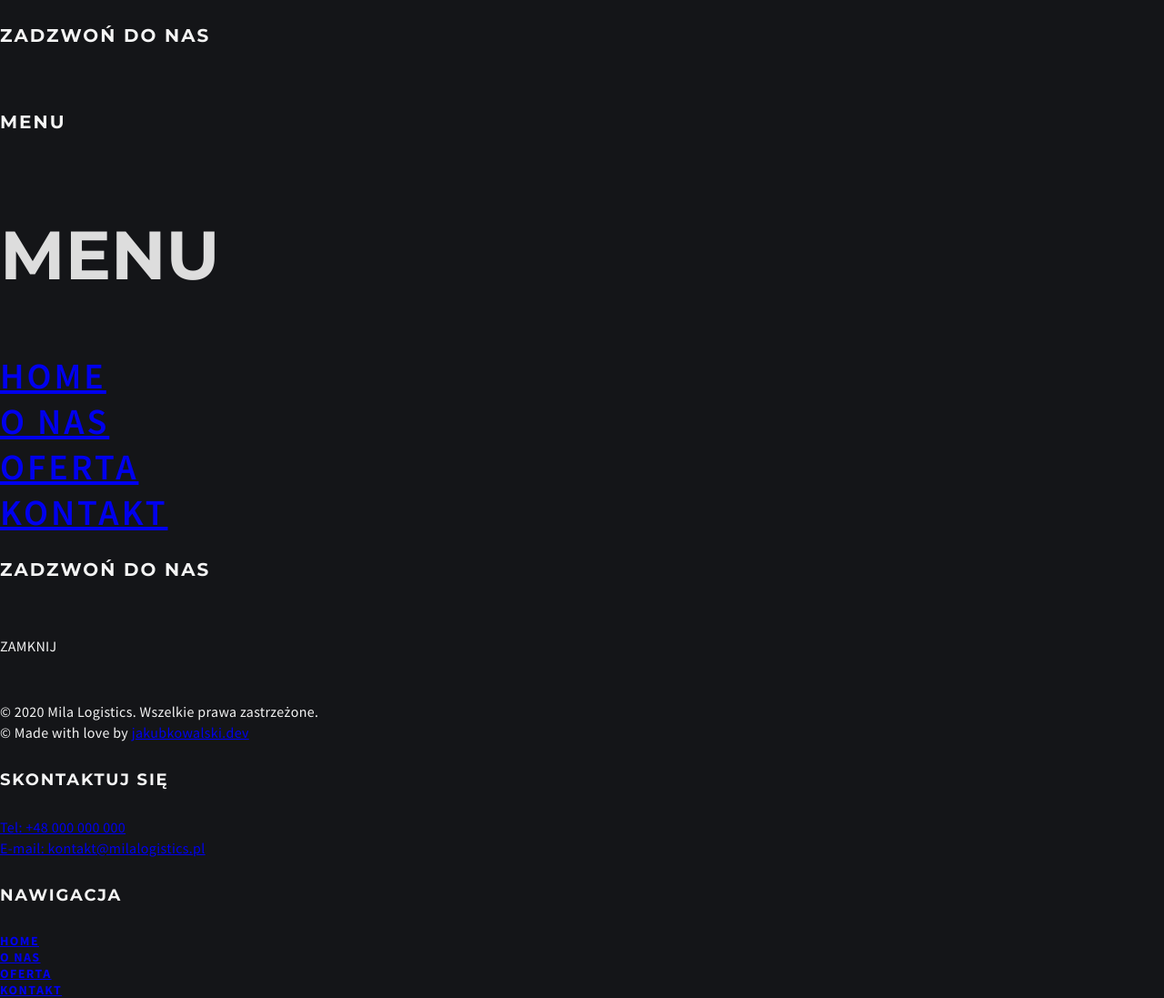
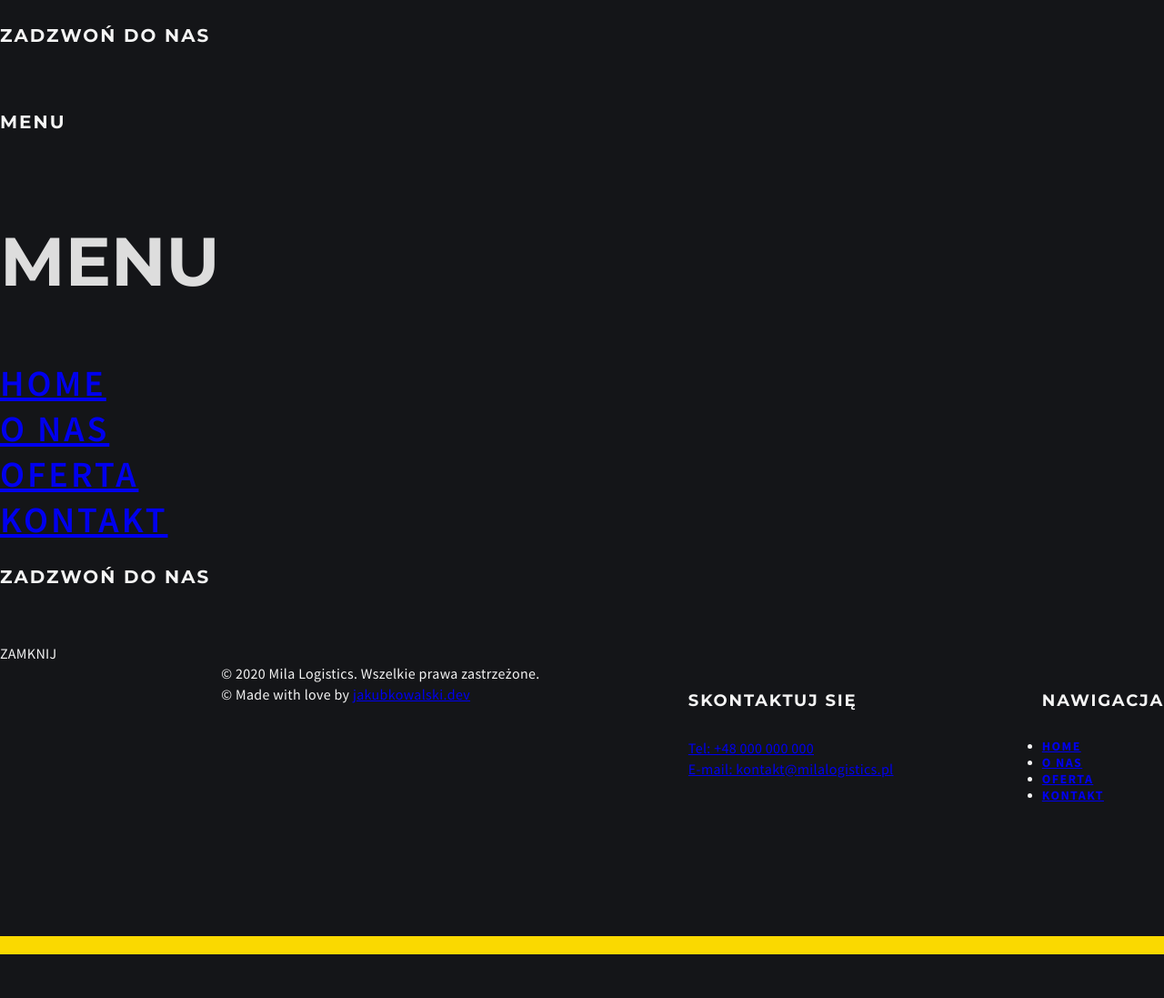
Before and after one commit to Nigtellios/milalogistics, a PHP site: page / in a window 1280 px wide. Shown: the whole page at 91% size. After the commit the page ends 1049 px from the top, so only its background shows below. Run offline with PHP 8.4, Linux system fonts and the light colour scheme; some web fonts are replaced.

Commit message:
v0.02
+ some changes

```diff
--- a/css/style.css
+++ b/css/style.css
@@ -51,7 +51,22 @@ body {
   width: 100%;
   display: flex;
   flex-direction: column;
+  justify-content: center;
   background: #141518;
+}
+
+nav {
+  min-height: 180px;
+  width: 90%;
+}
+
+footer {
+  width: 100%;
+  min-height: 300px;
+  display: flex;
+  flex-flow: row wrap;
+  justify-content: space-between;
+  border-bottom: 20px solid #FAD900;
 }
 
 img {
--- a/index.html
+++ b/index.html
@@ -12,7 +12,7 @@
 
   <body>
 
-    <nav> <!-- NavBar -->
+    <nav class="w-90"> <!-- NavBar -->
       <div class="nav--callus">
         <h4>ZADZWOŃ DO NAS</h4>
       </div>
@@ -45,7 +45,7 @@
       </aside>
     </section> <!-- End of Full Window Menu -->
 
-    <main>
+    <main> <!-- Sections -->
 
       <section class="container hero">
         <div class="wrapper w-90">
@@ -88,7 +88,7 @@
         </div>
       </section>
 
-    </main>
+    </main> <!-- End of Sections -->
 
 
     <footer> <!-- Footer -->
```
